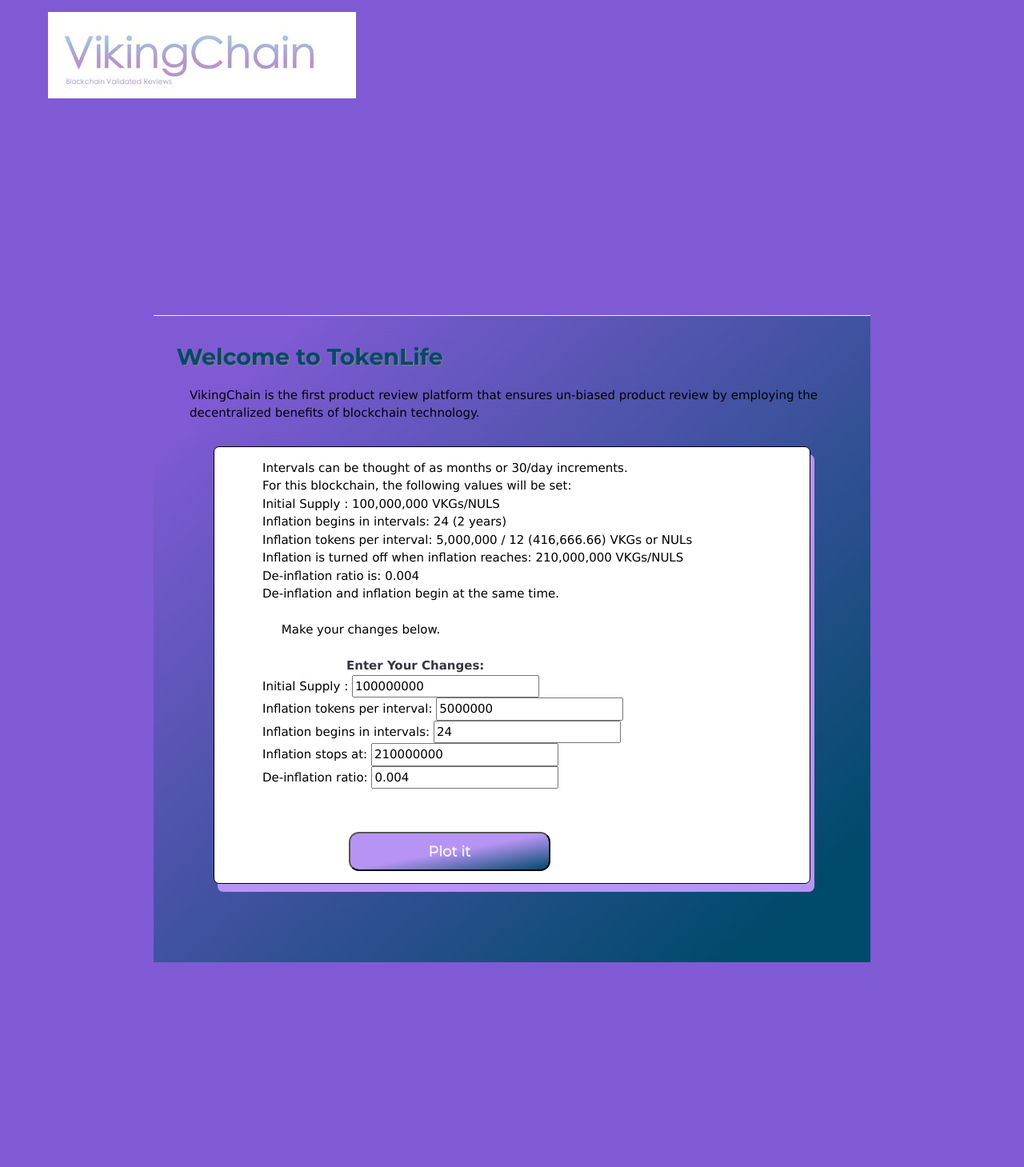
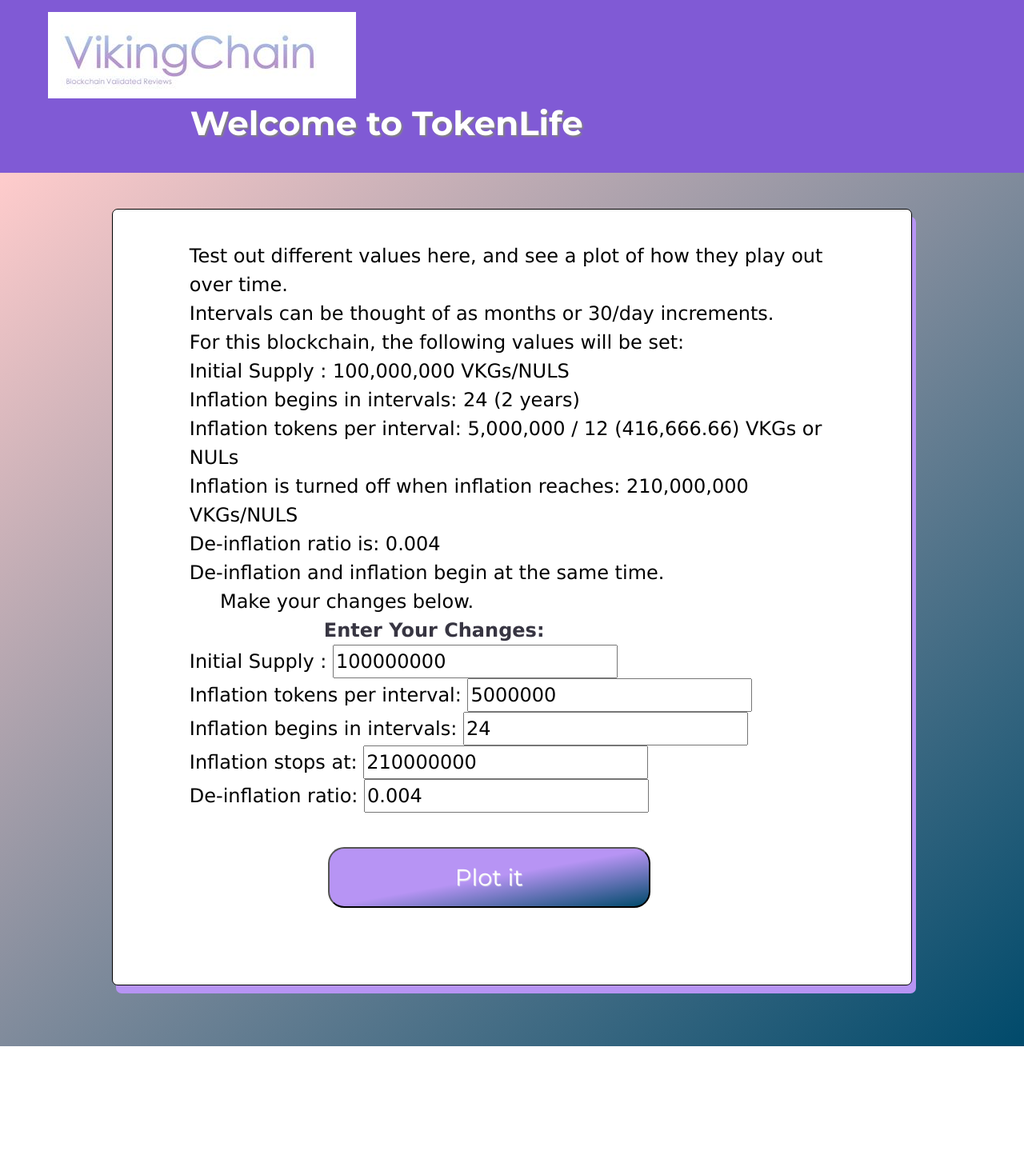
Before and after one commit to CCC-NULS/nulspy-tokenomics, a Flask app: page / in a window 1280 px wide. Shown: the whole page at 80% size. After the commit the page ends 1308 px from the top, so only its background shows below. Run offline with Flask 2, Linux system fonts and the light colour scheme.

Commit message:
Fixed more issues again and added more items

```diff
--- a/src/templates/index.html
+++ b/src/templates/index.html
@@ -29,6 +29,16 @@
 <title>&emsp;PSU-Calc Token-Life</title>
 
 <style>
+.maintitle {
+  font-size: 42px;  font-family: 'Montserrat', sans-serif;
+  font-weight: 900;  text-shadow: 2px 2px 2px  grey;
+  margin-left:4em; margin-top:5em; padding-top:5em; color:white;
+}
+
+.maindiv {  margin-top: 2em; padding:1em;
+      background: linear-gradient(to bottom right, #ffcccc, #004a6b 100%)
+}
+
 
 
 </style>
@@ -36,26 +46,21 @@
 
 <body>
 
-<img src="./vikinglogo.JPG" alt="VikingChain" style="margin-top:1em; margin-left:4em; margin-bottom:1em;">
+<img src="./vikinglogo.JPG" alt="VikingChain" style="margin-top:1em; margin-left:4em; ">
+<span class="maintitle" style="text-align:center; margin-top:3em!important;">
+    <br>&nbsp; &nbsp; &nbsp; &nbsp; &nbsp; &nbsp; &nbsp; &nbsp; &nbsp; &nbsp; Welcome to TokenLife
+</span>
 
-<div id="maindiv" style="margin: 20% 15%;
-      background: linear-gradient(to bottom right,#805ad5 10%, #004a6b 90%);">
+<div class="maindiv">
 
 
-
-   <p id="text" style="padding-top:.1em; color:#004a6b;">
-Welcome to TokenLife
-  </p>
-
-<hr class="hrstyle">
-<br>
-<div id="maintext" class="textbody" style="padding: 1em; margin:2em;">
-VikingChain is the first product review platform that ensures un-biased product review by employing the
-decentralized benefits of blockchain technology.
+<div id="textbody" class="textbody" style="padding: 1px 4em .4em 4em; margin:.2em; font-size: 24px;">
 
 
-<div id="inset" style="margin:2em; padding:1em 4em; background:white; border: 1px solid;
+<div id="inset" style="margin:1em; padding: 4px 4em 4em 4em; background:white; border: 1px solid;
     box-shadow: 5px 10px #b794f4; border-radius:7px;">
+<br>
+    Test out different values here, and see a plot of how they play out over time.<br>
 Intervals can be thought of as months or 30/day increments.
 <br>
 For this blockchain, the following values will be set:   <br>
@@ -70,9 +75,9 @@
 
 De-inflation ratio is: 0.004<br>
 
-De-inflation and inflation begin at the same time.<br><br>
+De-inflation and inflation begin at the same time.<br>
 
-&nbsp;&nbsp;&nbsp;&nbsp;&nbsp;Make your changes below.<br><br>
+&nbsp;&nbsp;&nbsp;&nbsp;&nbsp;Make your changes below.<br>
 
 
   <!-- <<<<<<<<<<<<<<<<<<<<<<<<<<<<<<<<<<<<<<< form >>>>>>>>>>>>>>>>>>>>>>>>>>>>>>>>>>>>>>>>>>>>> -->
@@ -102,7 +107,7 @@
 <input type="submit" value=" Plot it "
        style="width:14em; min-width:14em;  background: linear-gradient(to bottom right,#b794f4 50%, #004a6b 100%);
        color:white; text-shadow: .03em  .03em .03em #e1e1ea; padding: .5em 1em; margin-left:6em;
-       margin-top:3em; font-size: 1.2em;
+       margin-top:1.5em; font-size: 1.2em;
         font-weight:500; font-family:Montserrat, sans-serif; border-radius:.7em;">
 
 </form>
```
